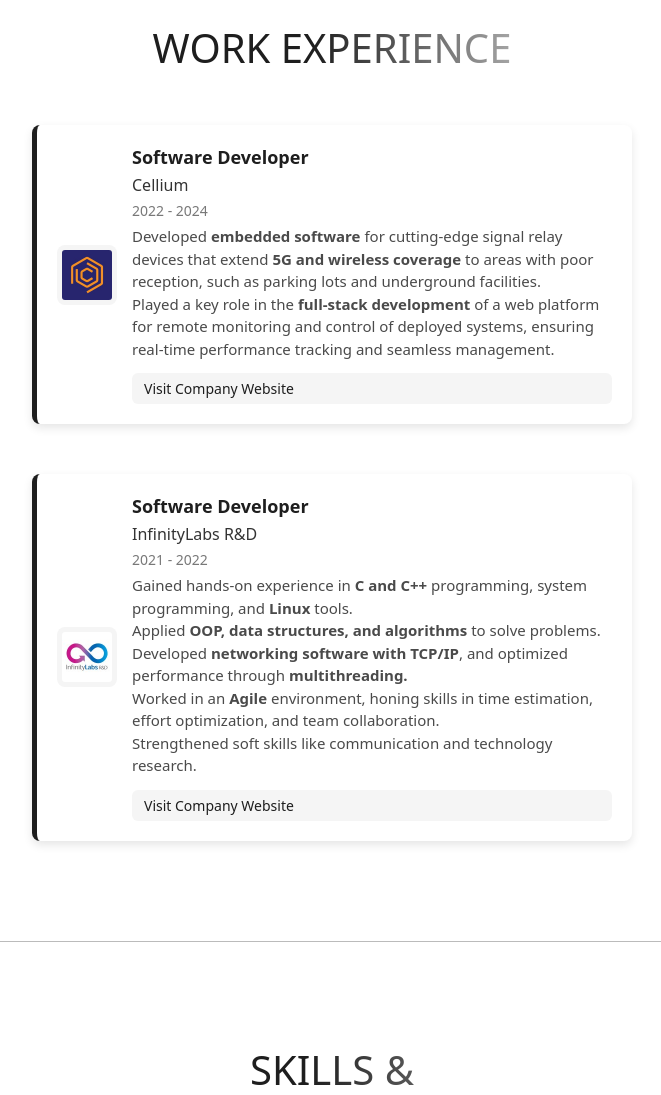
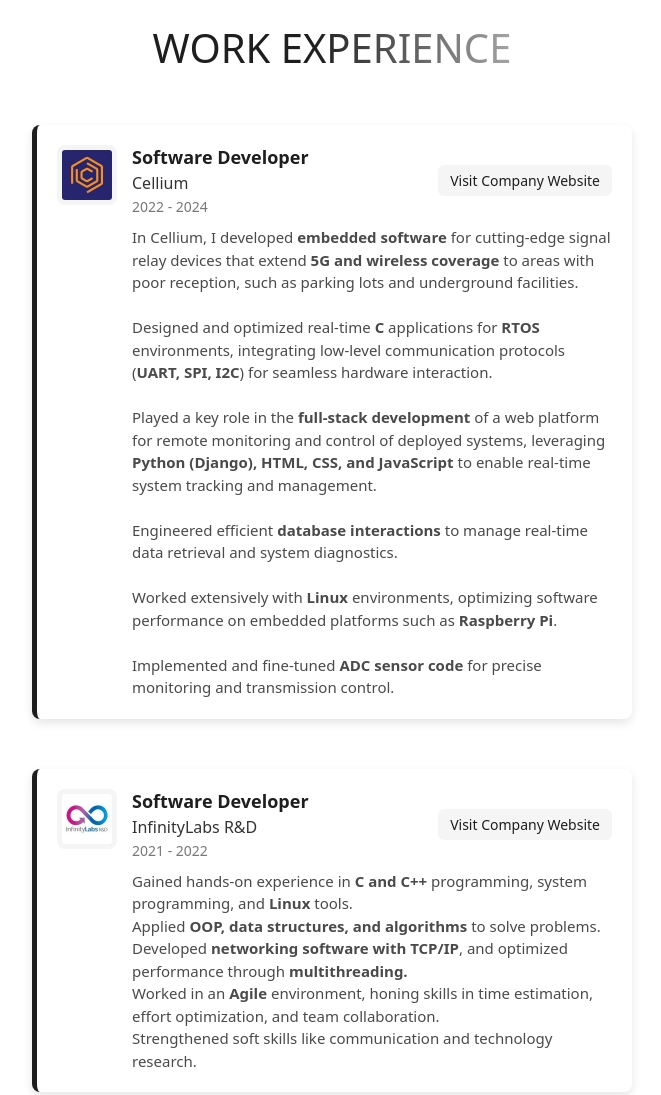
Before and after one commit to Yardenregev/portfolio_website, an Astro site: page / in a window 1280 px wide. Shown: the part 880-1975 px from the top of the page, without its empty margins (308-969 px from the left). Built offline with nearby package versions, Linux system fonts and the light colour scheme; Astro itself is replaced by a stand-in of ours.

Commit message:
expanded on experience

```diff
--- a/src/components/WorkPlace.astro
+++ b/src/components/WorkPlace.astro
@@ -1,13 +1,15 @@
 ---
 const { title, workplaceName, icon, startDate, endDate, description, website } = Astro.props
 ---
-
+<!--
 <article class="workplace-card">
     <img class="icon" src={icon} alt="workplace icon"/>
     <div class="content">
-        <h3 class="title">{title}</h3>
-        <h4 class="workplace">{workplaceName}</h4>
-        <p class="date">{startDate} - {endDate}</p>
+        <div class="header">
+            <h3 class="title">{title}</h3>
+            <h4 class="workplace">{workplaceName}</h4>
+            <p class="date">{startDate} - {endDate}</p>
+        </div>
         <p class="description" set:html={description}></p>
         {website && (
             <a class="website-link" href={website} target="_blank" rel="noopener noreferrer">
@@ -17,11 +19,10 @@ const { title, workplaceName, icon, startDate, endDate, description, website } =
     </div>
 </article>
 
-
 <style>
-    .workplace-card {
+.workplace-card {
     display: flex;
-    align-items: center;
+    align-items: flex-start; /* Align content to the top */
     gap: 15px;
     max-width: 600px;
     padding: 20px;
@@ -50,6 +51,13 @@ const { title, workplaceName, icon, startDate, endDate, description, website } =
     display: flex;
     flex-direction: column;
     gap: 5px;
+    flex-grow: 1;
+}
+
+.header {
+    display: flex;
+    flex-direction: column;
+    gap: 3px;
 }
 
 .title {
@@ -75,6 +83,7 @@ const { title, workplaceName, icon, startDate, endDate, description, website } =
     font-size: 15px;
     color: #4a4a4a;
     line-height: 1.5;
+    margin-top: 5px;
 }
 
 .website-link {
@@ -94,5 +103,115 @@ const { title, workplaceName, icon, startDate, endDate, description, website } =
     background: #e0e0e0;
     transform: scale(1.05);
 }
+</style> -->
 
+<article class="workplace-card">
+    <img class="icon" src={icon} alt="workplace icon"/>
+    <div class="content">
+        <div class="header">
+            <div class="job-details">
+                <h3 class="title">{title}</h3>
+                <h4 class="workplace">{workplaceName}</h4>
+                <p class="date">{startDate} - {endDate}</p>
+            </div>
+            {website && (
+                <a class="website-link" href={website} target="_blank" rel="noopener noreferrer">
+                    Visit Company Website
+                </a>
+            )}
+        </div>
+        <p class="description" set:html={description}></p>
+    </div>
+</article>
+
+<style>
+.workplace-card {
+    display: flex;
+    align-items: flex-start;
+    gap: 15px;
+    max-width: 600px;
+    padding: 20px;
+    background: #fff;
+    border-radius: 8px;
+    box-shadow: 0 4px 10px rgba(0, 0, 0, 0.1);
+    border-left: 5px solid #1e1e1e;
+    transition: transform 0.2s ease-in-out;
+}
+
+.workplace-card:hover {
+    transform: translateY(-3px);
+}
+
+.icon {
+    flex-shrink: 0;
+    width: 60px;
+    height: 60px;
+    object-fit: contain;
+    border-radius: 8px;
+    background: #f5f5f5;
+    padding: 5px;
+}
+
+.content {
+    display: flex;
+    flex-direction: column;
+    flex-grow: 1;
+    gap: 5px;
+}
+
+.header {
+    display: flex;
+    justify-content: space-between; /* Pushes elements apart */
+    align-items: center;
+    width: 100%;
+}
+
+.job-details {
+    display: flex;
+    flex-direction: column;
+    gap: 3px;
+}
+
+.title {
+    font-size: 18px;
+    font-weight: 600;
+    color: #1e1e1e;
+    margin: 0;
+}
+
+.workplace {
+    font-size: 16px;
+    font-weight: 500;
+    color: #333;
+    margin: 0;
+}
+
+.date {
+    font-size: 14px;
+    color: rgba(30, 30, 30, 0.6);
+}
+
+.description {
+    font-size: 15px;
+    color: #4a4a4a;
+    line-height: 1.5;
+    margin-top: 5px;
+}
+
+.website-link {
+    font-size: 14px;
+    color: #1e1e1e;
+    font-weight: 500;
+    text-decoration: none;
+    background: #f5f5f5;
+    padding: 6px 12px;
+    border-radius: 6px;
+    transition: background 0.2s, transform 0.1s;
+    white-space: nowrap; /* Prevents wrapping */
+}
+
+.website-link:hover {
+    background: #e0e0e0;
+    transform: scale(1.05);
+}
 </style>
--- a/src/pages/index.astro
+++ b/src/pages/index.astro
@@ -55,8 +55,13 @@ const work_experiences = [
 		startDate : "2022",
 		endDate : "2024",
 		description : `
-		Developed <strong>embedded software</strong> for cutting-edge signal relay devices that extend <strong>5G and wireless coverage</strong> to areas with poor reception, such as parking lots and underground facilities.
-		<br/>Played a key role in the <strong>full-stack development</strong> of a web platform for remote monitoring and control of deployed systems, ensuring real-time performance tracking and seamless management.`,
+		In Cellium, I developed <strong>embedded software</strong> for cutting-edge signal relay devices that extend <strong>5G and wireless coverage</strong> to areas with poor reception, such as parking lots and underground facilities.<br/> <br/>
+		Designed and optimized real-time <strong>C</strong> applications for <strong>RTOS</strong> environments, integrating low-level communication protocols (<strong>UART, SPI, I2C</strong>) for seamless hardware interaction.<br/> <br/>
+		Played a key role in the <strong>full-stack development</strong> of a web platform for remote monitoring and control of deployed systems, leveraging <strong>Python (Django), HTML, CSS, and JavaScript</strong> to enable real-time system tracking and management.<br/> <br/>
+		Engineered efficient <strong>database interactions</strong> to manage real-time data retrieval and system diagnostics.<br/> <br/>
+		Worked extensively with <strong>Linux</strong> environments, optimizing software performance on embedded platforms such as <strong>Raspberry Pi</strong>.<br/> <br/>
+        Implemented and fine-tuned <strong>ADC sensor code</strong> for precise monitoring and transmission control.
+		`,
 		website : "https://www.linkedin.com/company/cellium/"
 	},
 	{
```
